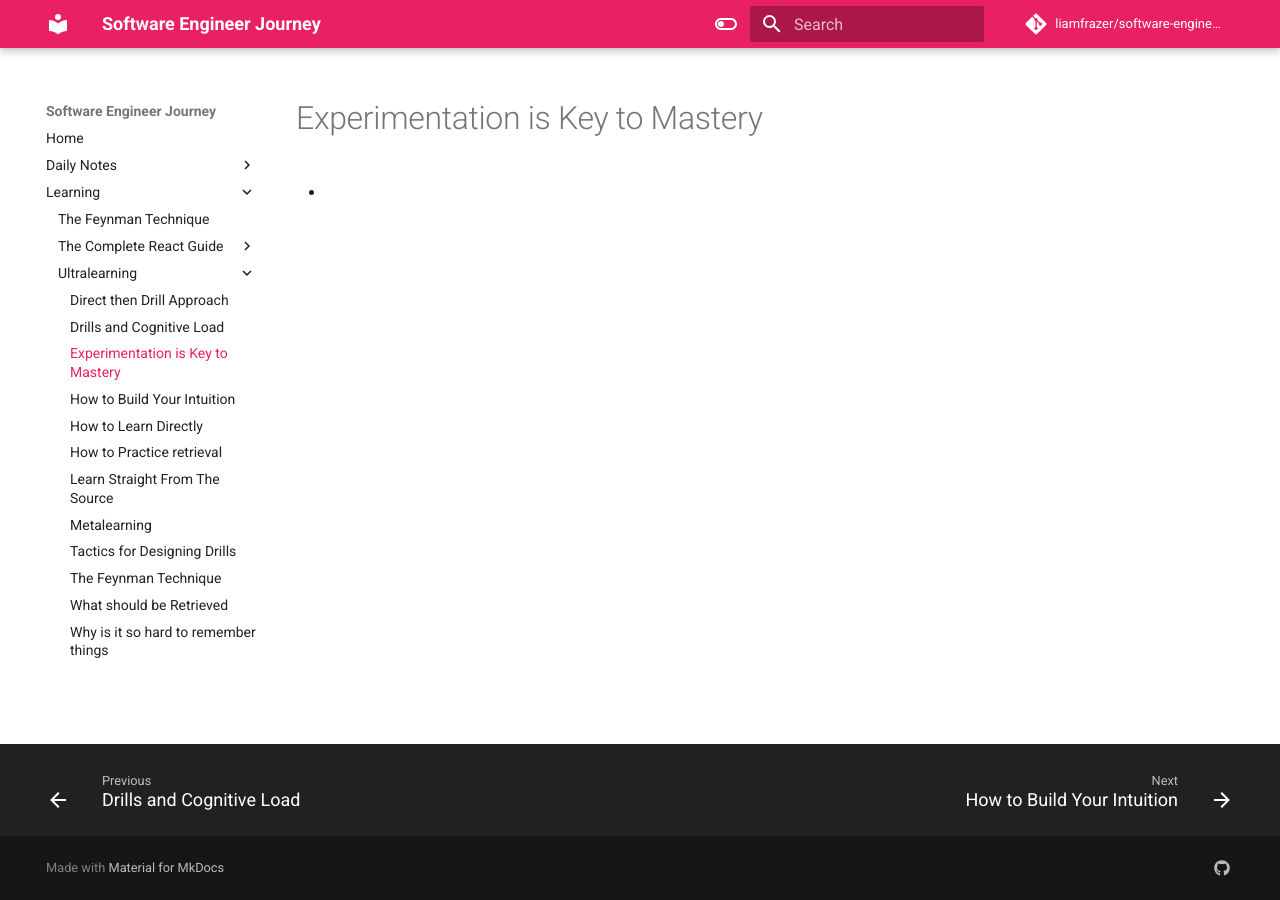
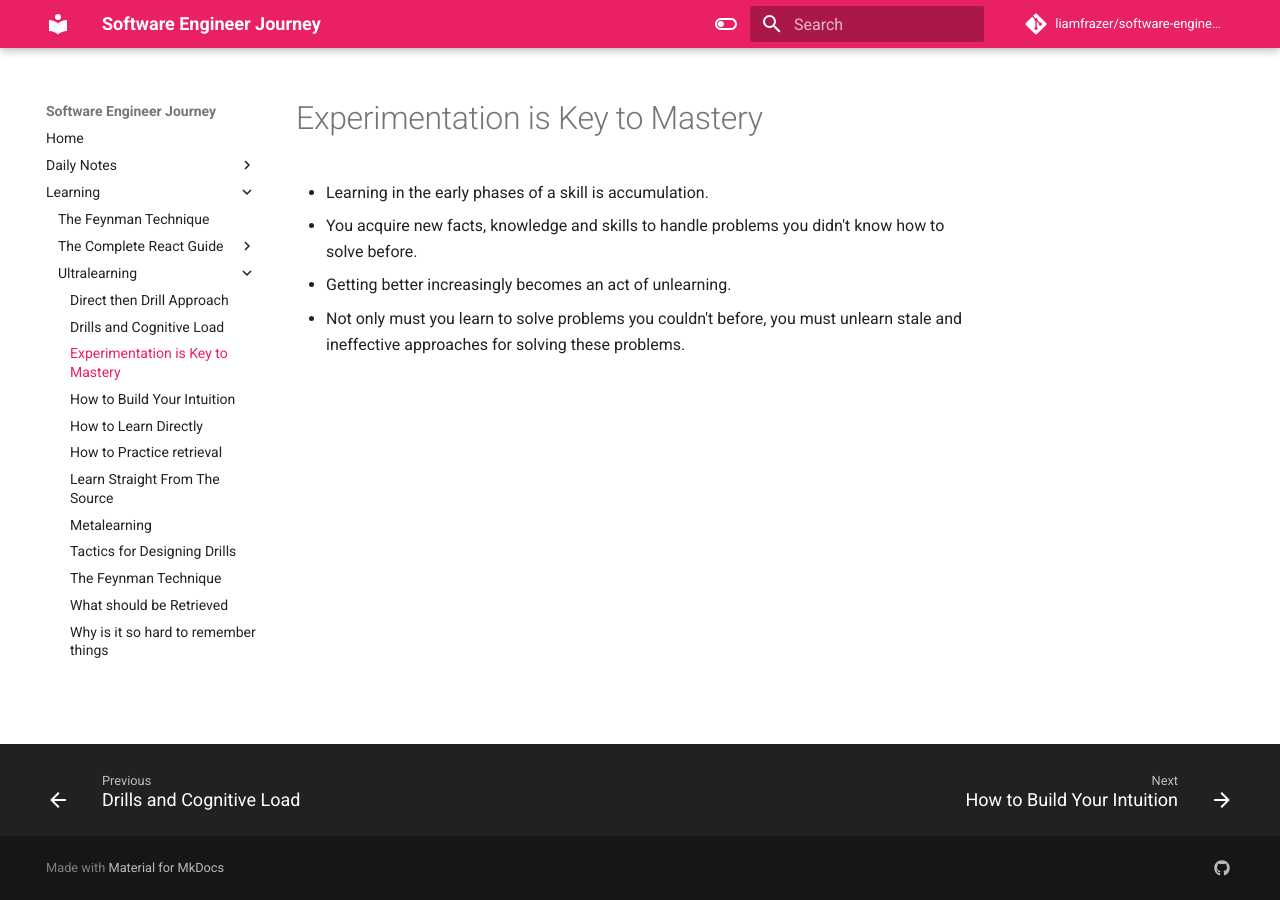
Before and after one commit to liamfrazer/software-engineer-journey, an MkDocs documentation site: the page built from docs/Learning/Ultralearning/Experimentation is Key to Mastery.md, in a window 1280 px wide. Built offline with MkDocs 1.6.1 and Material for MkDocs 9.7.7, drawn with Linux system fonts in a browser that asks for light colours; comment, search, counter and statistics services are not loaded.

Commit message:
vault backup: 2023-12-13 21:58:33

```diff
--- a/docs/Learning/Ultralearning/Experimentation is Key to Mastery.md
+++ b/docs/Learning/Ultralearning/Experimentation is Key to Mastery.md
@@ -3,4 +3,7 @@ tags:
   - ultralearning
 ---
 # Experimentation is Key to Mastery
-*
+* Learning in the early phases of a skill is accumulation.
+* You acquire new facts, knowledge and skills to handle problems you didn't know how to solve before.
+* Getting better increasingly becomes an act of unlearning.
+* Not only must you learn to solve problems you couldn't before, you must unlearn stale and ineffective approaches for solving these problems.
```
